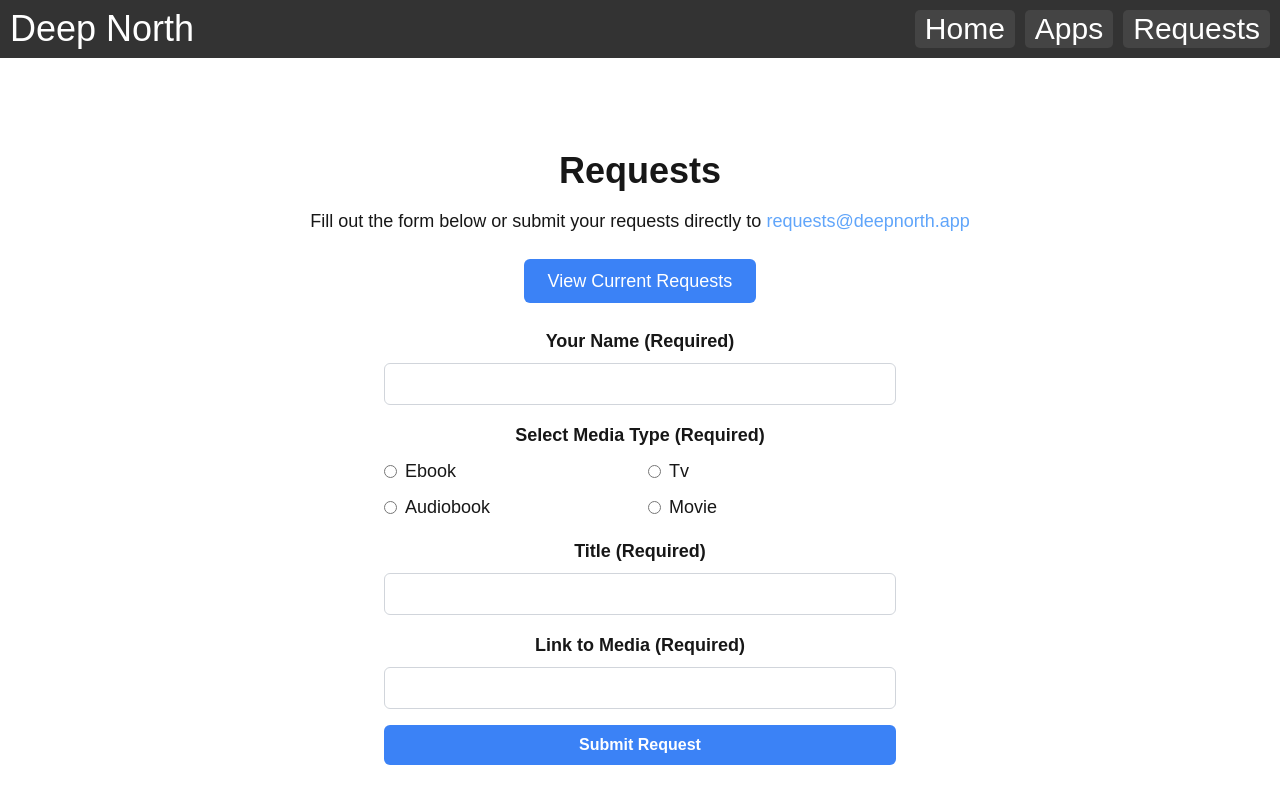
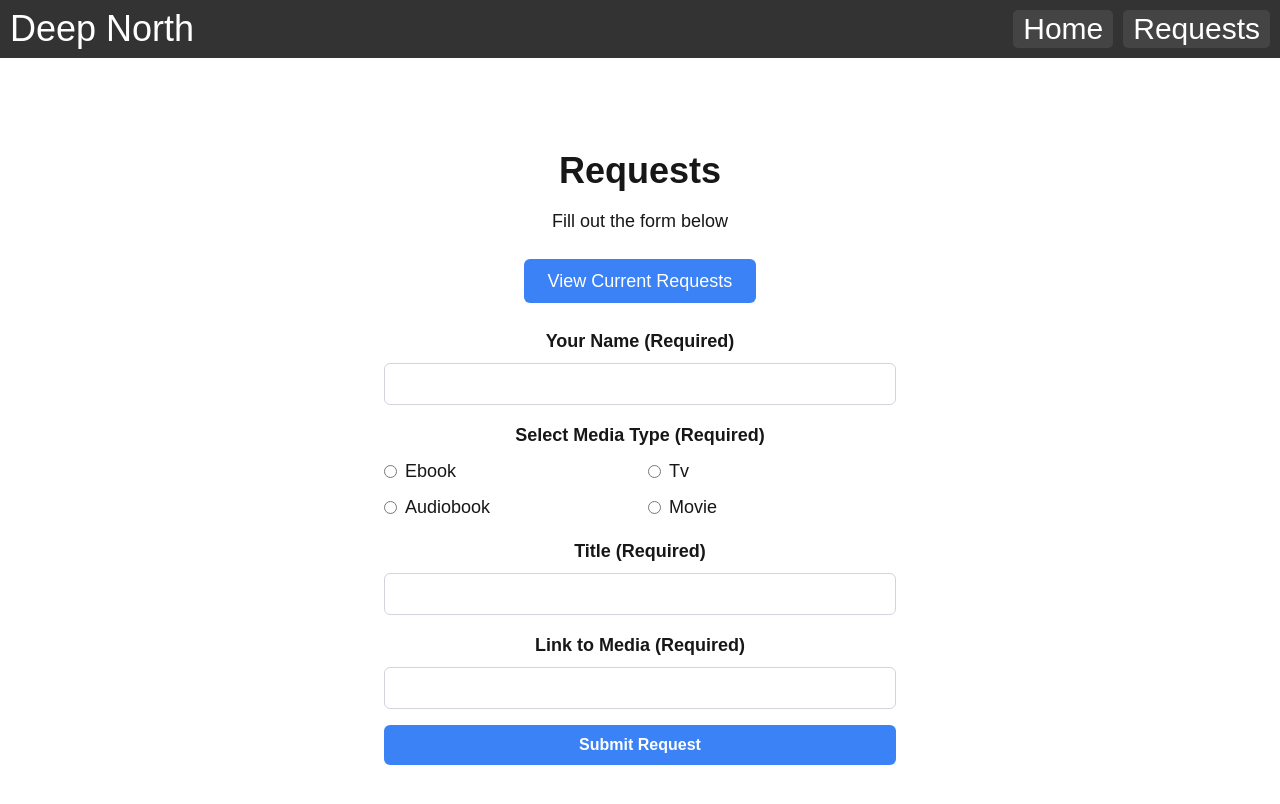
Before and after one commit to yetti7/deepnorth-js, a Next.js app: page /requests in a window 1280 px wide. Shown: the top 804 px of the page. Built offline with nearby package versions, Linux system fonts and the light colour scheme; a web font is replaced by a local one.

Commit message:
Removed apps

```diff
--- a/src/app/requests/page.tsx
+++ b/src/app/requests/page.tsx
@@ -45,10 +45,7 @@ export default function RequestsPage() {
     <main className="flex flex-col items-center justify-center h-screen text-center px-4 sm:px-8 md:px-16">
       <h1 className="text-4xl font-bold">Requests</h1>
       <p className="text-lg mt-4">
-        Fill out the form below or submit your requests directly to{" "}
-        <a href="mailto:requests@deepnorth.app" className="text-blue-400 hover:underline">
-          requests@deepnorth.app
-        </a>
+        Fill out the form below
       </p>
 
       <button
--- a/src/components/NavBar.tsx
+++ b/src/components/NavBar.tsx
@@ -32,9 +32,6 @@ const NavBar = () => {
         <Link href="/" className={styles.navLink} onClick={() => setIsOpen(false)}>
           Home
         </Link>
-        <Link href="/apps" className={styles.navLink} onClick={() => setIsOpen(false)}>
-          Apps
-        </Link>
         <Link href="/requests" className={styles.navLink} onClick={() => setIsOpen(false)}>
           Requests
         </Link>
```
Also changed, not shown: src/app/apps/page.old.tsx (renamed from src/app/apps/page.tsx).
